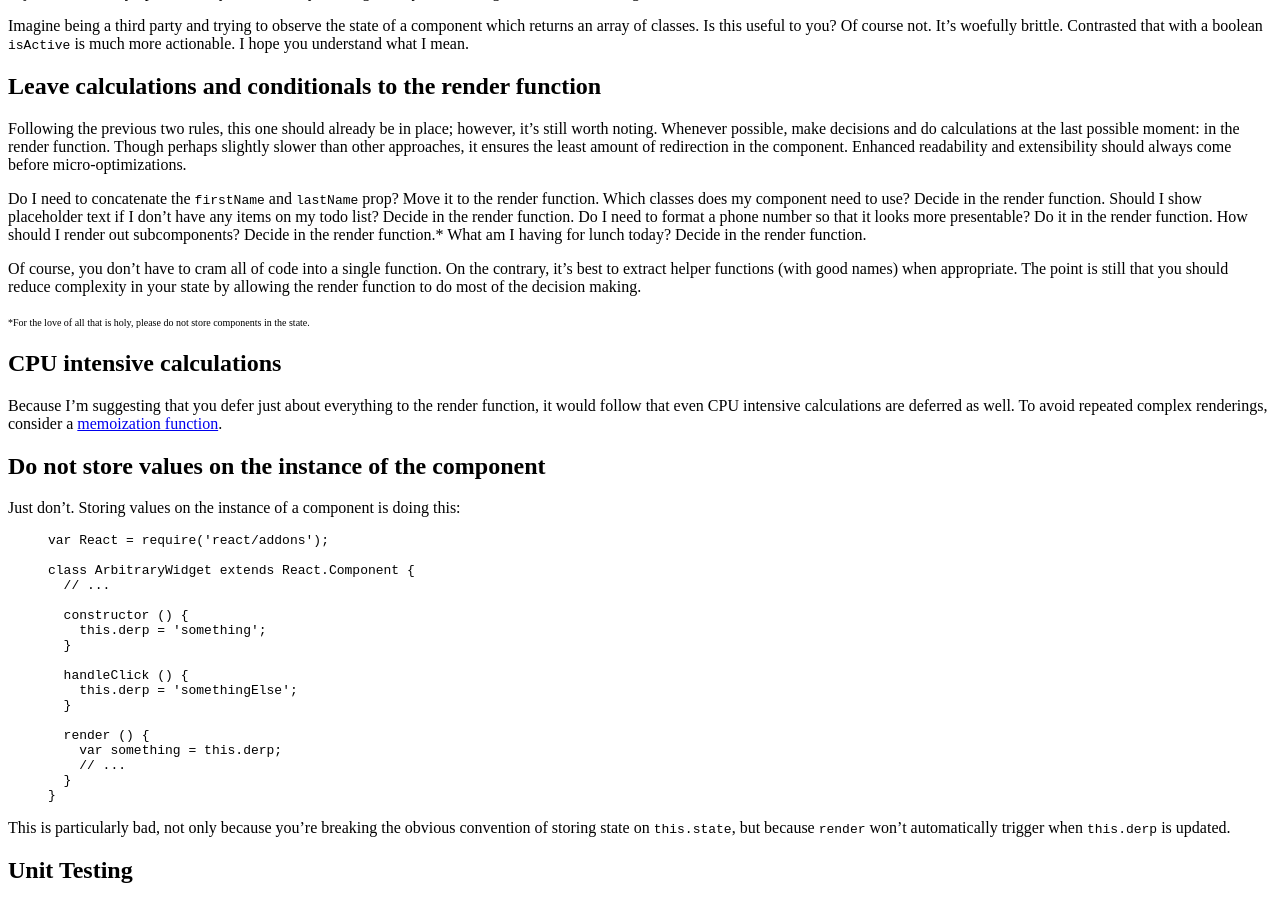
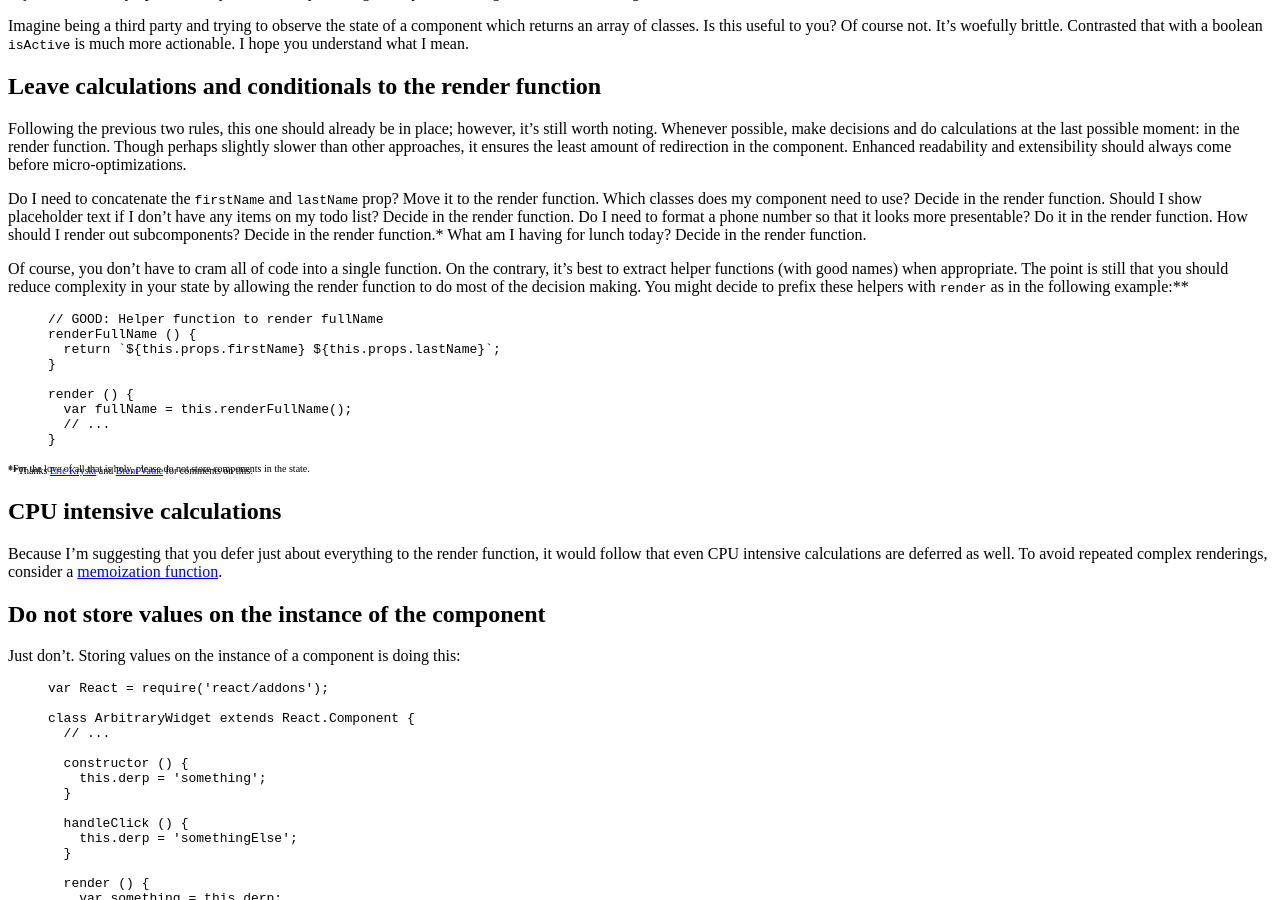
Before and after one commit to BrewhouseTeam/brewhouseteam.github.io, a Jekyll site: the page built from _posts/2015-03-24-best-practices-for-component-state-in-reactjs.md, in a window 1280 px wide and 900 px high, scrolled down 3406 px. Built offline with Jekyll 4.4.1, drawn with Linux system fonts in a browser that asks for light colours; comment, search, counter and statistics services are not loaded.

Commit message:
Another amend

```diff
--- a/_posts/2015-03-24-best-practices-for-component-state-in-reactjs.md
+++ b/_posts/2015-03-24-best-practices-for-component-state-in-reactjs.md
@@ -202,10 +202,26 @@ Following the previous two rules, this one should already be in place; however,
 
 Do I need to concatenate the `firstName` and `lastName` prop? Move it to the render function. Which classes does my component need to use? Decide in the render function. Should I show placeholder text if I don't have any items on my todo list? Decide in the render function. Do I need to format a phone number so that it looks more presentable? Do it in the render function. How should I render out subcomponents? Decide in the render function.\* What am I having for lunch today? Decide in the render function.
 
-Of course, you don't have to cram all of code into a single function. On the contrary, it's best to extract helper functions (with good names) when appropriate. The point is still that you should reduce complexity in your state by allowing the render function to do most of the decision making.
+Of course, you don't have to cram all of code into a single function. On the contrary, it's best to extract helper functions (with good names) when appropriate. The point is still that you should reduce complexity in your state by allowing the render function to do most of the decision making. You might decide to prefix these helpers with `render` as in the following example:\*\*
+
+{% highlight js %}
+// GOOD: Helper function to render fullName
+renderFullName () {
+  return `${this.props.firstName} ${this.props.lastName}`;
+}
+
+render () {
+  var fullName = this.renderFullName();
+  // ...
+}
+{% endhighlight %}
+
+<small style="font-size:10px; margin-bottom: -30px; display: block;">
+\*For the love of all that is holy, please do not store components in the state.
+</small>
 
 <small style="font-size:10px;">
-\*For the love of all that is holy, please do not store components in the state.
+\*\*Thanks [Eric Kryski](https://twitter.com/ekryski) and [Brent Vatne](https://twitter.com/notbrent) for comments on this.
 </small>
 
 ## CPU intensive calculations
```
